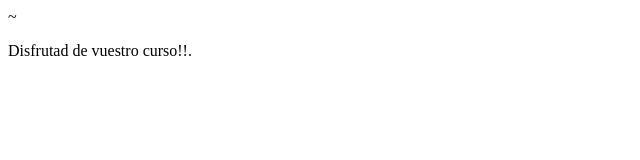
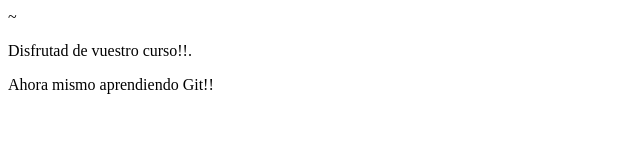
Before and after one commit to blackstar-mcm/uax-devops-01, a plain HTML site: page devopscourse.html in a window 1280 px wide. Shown: the whole page, without its empty margins (0-640 px from the left). Drawn offline with Linux system fonts and the light colour scheme.

Commit message:
UPDATE:added new paragraph

```diff
--- a/devopscourse.html
+++ b/devopscourse.html
@@ -5,5 +5,6 @@
     </head>
     <body>
         <p>Disfrutad de vuestro curso!!.</p>
+	<p>Ahora mismo aprendiendo Git!!</p>
     </body>
 </html>
```
